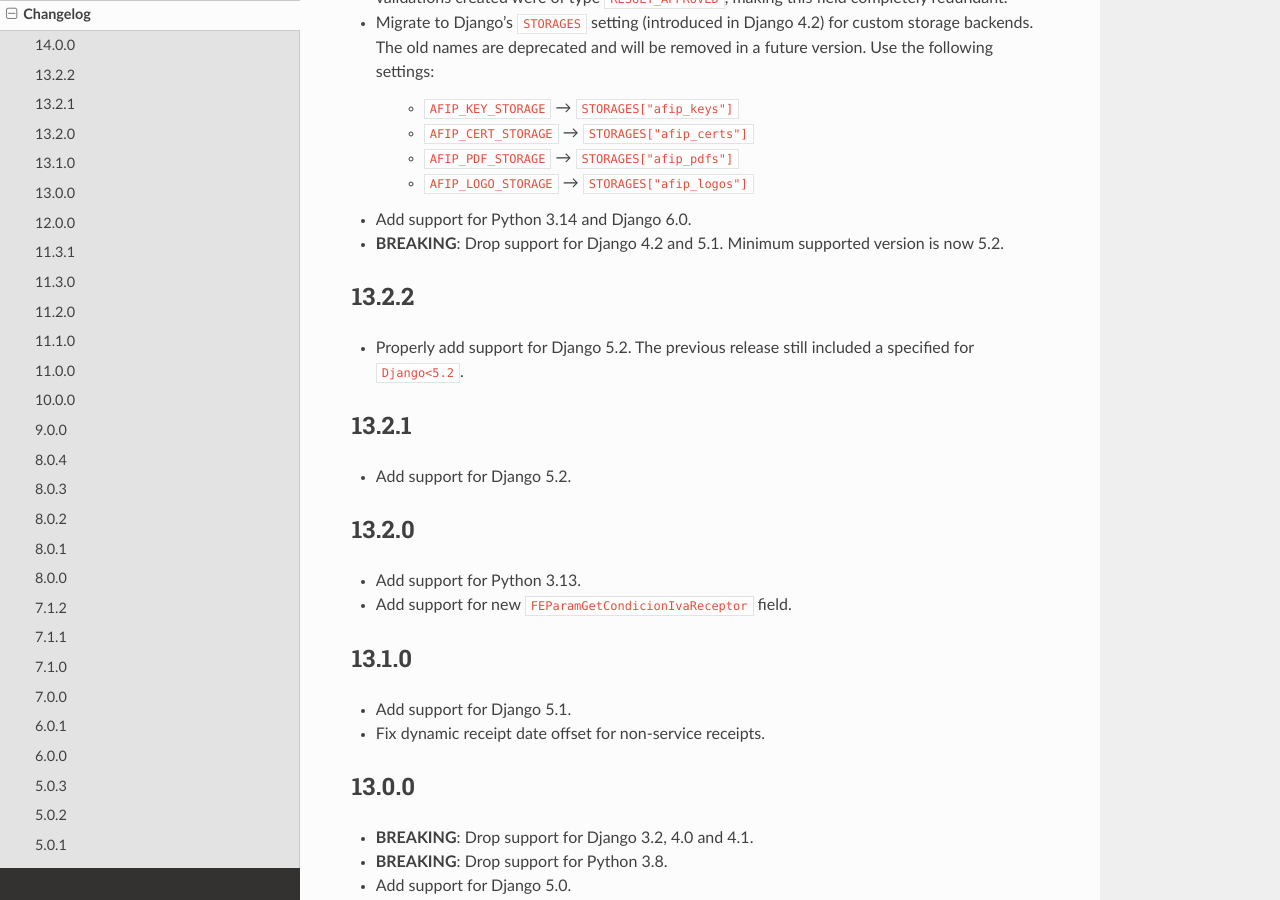
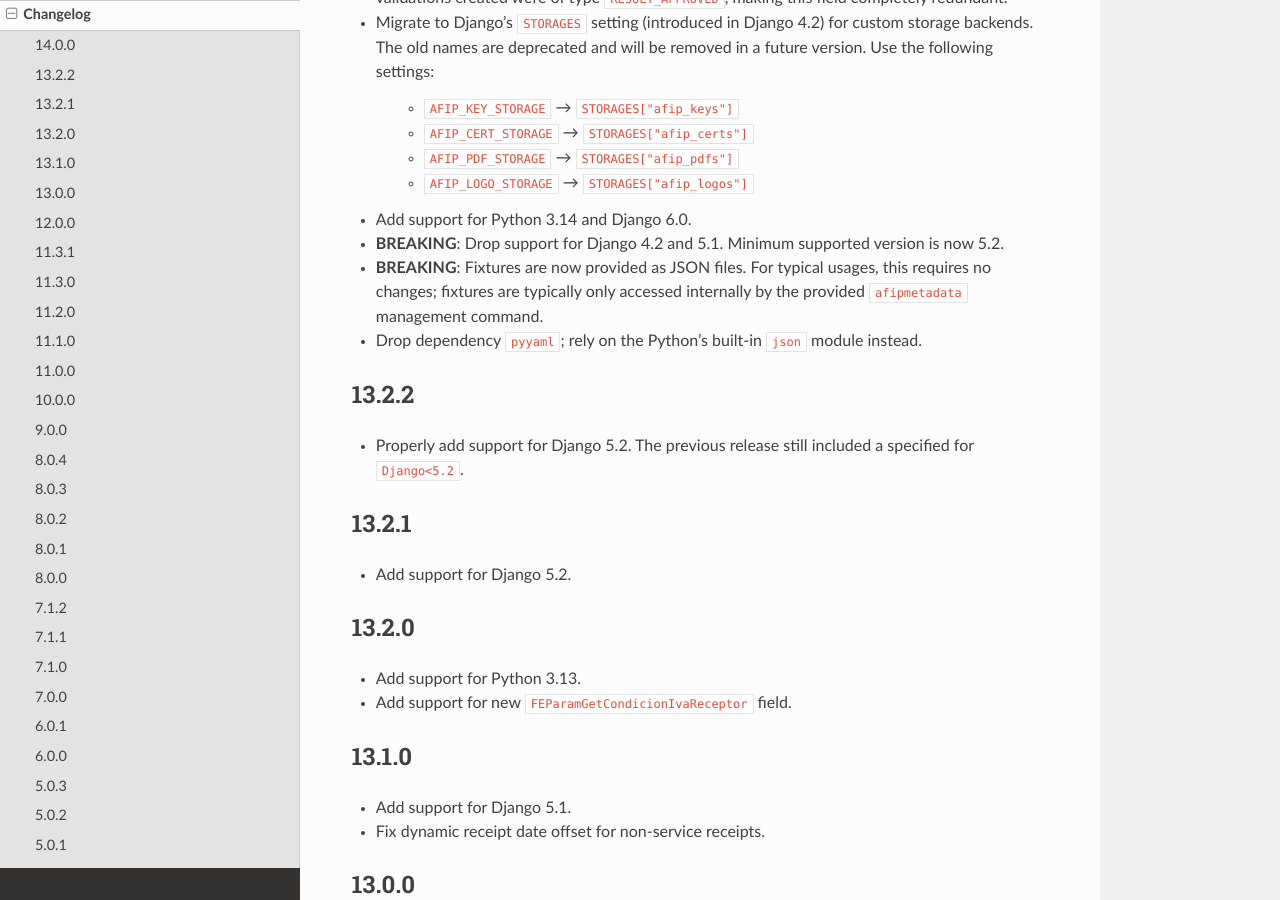
Before and after one commit to WhyNotHugo/django-afip, a Sphinx documentation site: the page built from docs/changelog.rst, in a window 1280 px wide and 900 px high, scrolled down 794 px. Built offline with Sphinx 7.4.7 and the Read the Docs theme 3.1.0, drawn with Linux system fonts in a browser that asks for light colours; the version number could not be read and is left out; cross-references to code outside the pages are shown as plain code.

Commit message:
Use json for data fixtures
Fixtures are not typically accessed directly by humans; they're only
used to serialise data which is read by the management command.

Serialise them as JSON, which can be done with Python's built-in json
module. Drop the unnecessary dependency on pyyaml.

```diff
--- a/docs/changelog.rst
+++ b/docs/changelog.rst
@@ -46,7 +46,13 @@
    - ``AFIP_LOGO_STORAGE``  → ``STORAGES["afip_logos"]``
 
 - Add support for Python 3.14 and Django 6.0.
-- **BREAKING**: Drop support for Django 4.2 and 5.1. Minimum supported version is now 5.2.
+- **BREAKING**: Drop support for Django 4.2 and 5.1. Minimum supported version
+  is now 5.2.
+- **BREAKING**: Fixtures are now provided as JSON files. For typical usages,
+  this requires no changes; fixtures are typically only accessed internally by
+  the provided ``afipmetadata`` management command.
+- Drop dependency ``pyyaml``; rely on the Python's built-in ``json`` module
+  instead.
 
 
 13.2.2
--- a/pyproject.toml
+++ b/pyproject.toml
@@ -37,7 +37,6 @@
   "wheel>=0.24.0",
   "zeep>=1.1.0,<5.0.0",
   "qrcode[pil]>=6.1,<9.0",
-  "pyyaml>=5.3.1,<7.0.0",
   # zeep depends on requests, but these specific version are incompatible.
   # See: https://github.com/WhyNotHugo/django-afip/issues/211
   "requests!=2.32.0,!=2.32.1,!=2.32.2",
```
Also changed, not shown: 17 other files.
